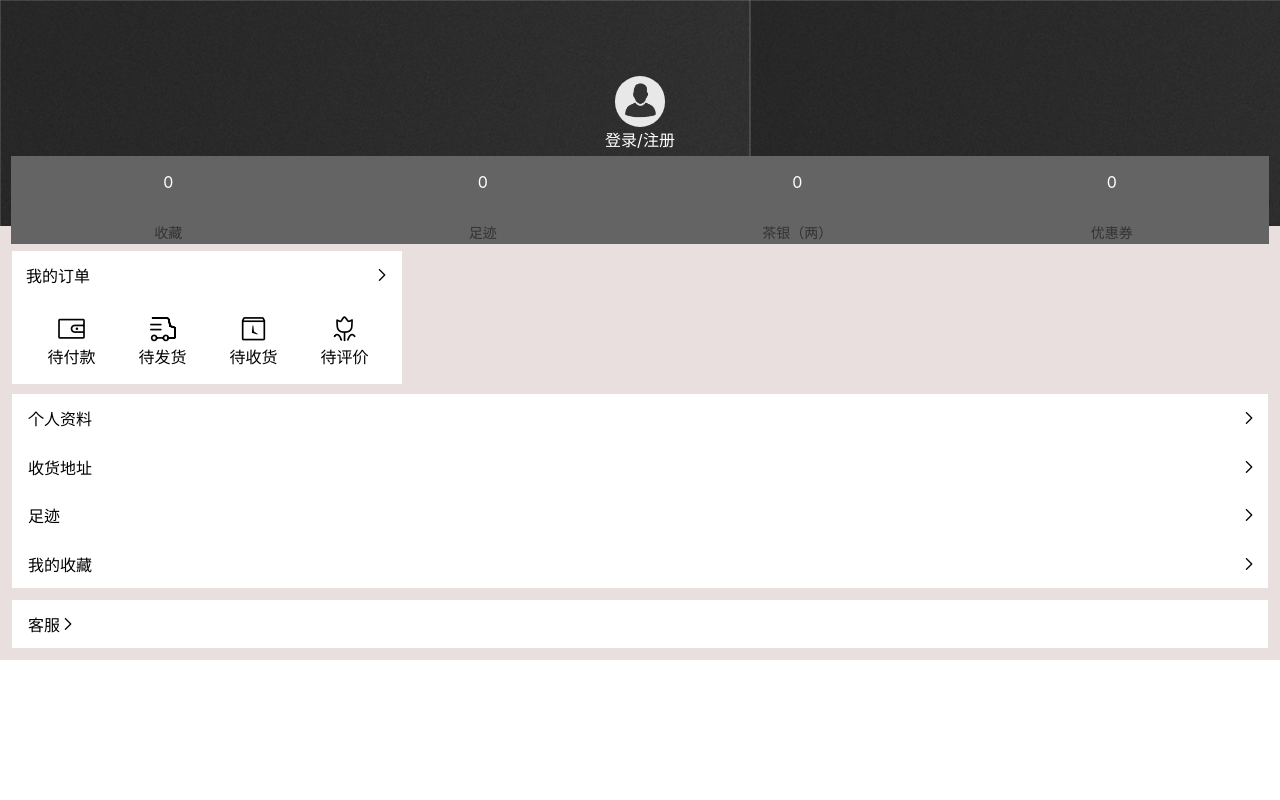
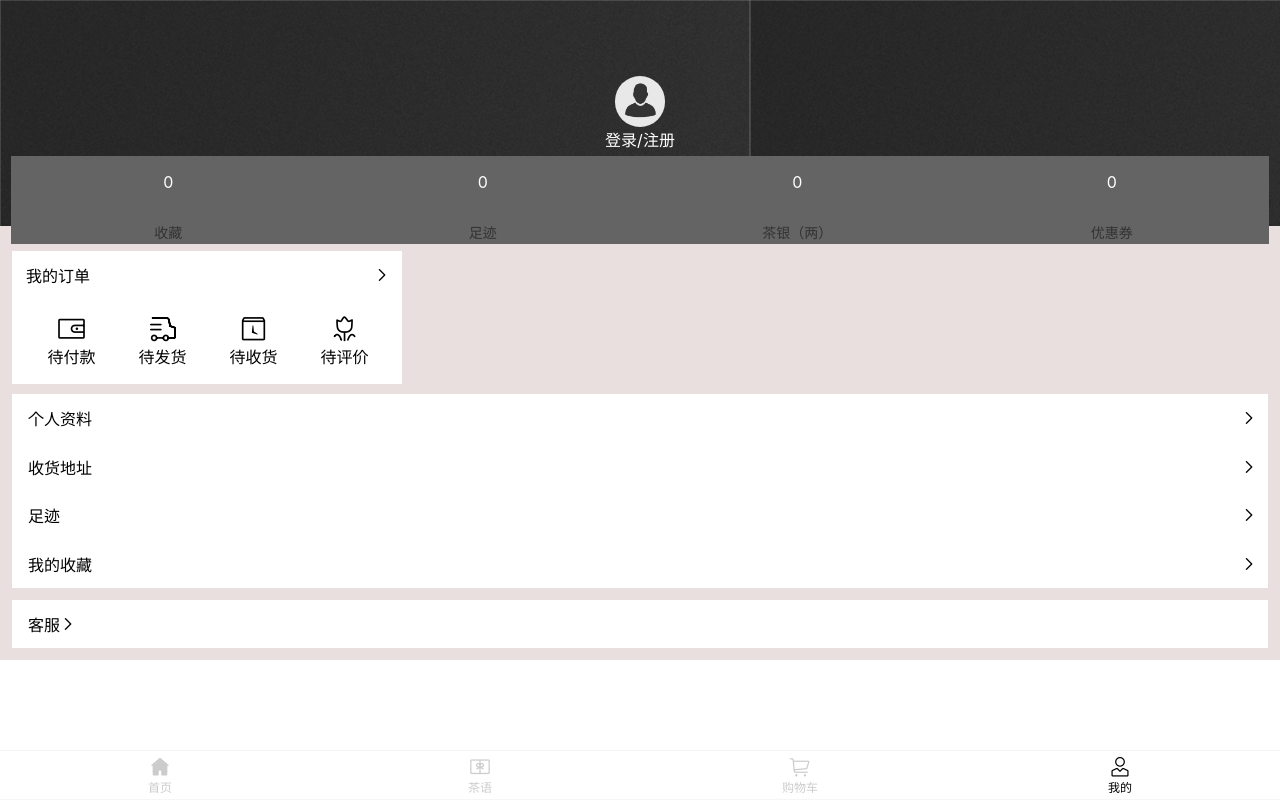
Before and after one commit to gzh51906/izhentea, a Vue app: page /#/mine in a window 1280 px wide. Built offline with nearby package versions, Linux system fonts and the light colour scheme.

Commit message:
mine.vue使用buttom组件

```diff
--- a/src/pages/Mine.vue
+++ b/src/pages/Mine.vue
@@ -44,10 +44,12 @@
         <van-icon name="arrow"></van-icon>
       </van-col>
     </van-row>
+    <bot></bot>
   </div>
 </template>
 
 <script>
+import bot from "./bottom.vue";
 export default {
   data() {
     return {
@@ -94,6 +96,9 @@ export default {
         { text: "我的收藏" }
       ]
     };
+  },
+  components: {
+    bot
   }
 };
 </script>
```
